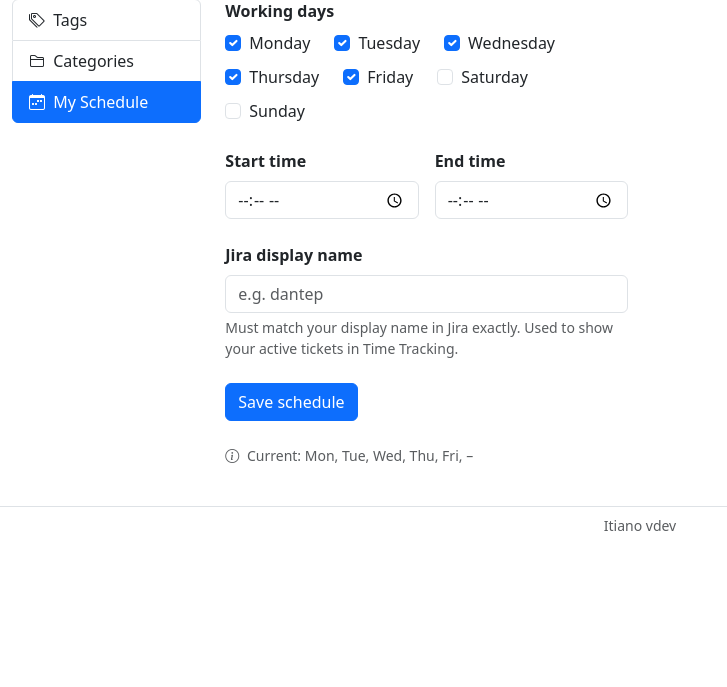
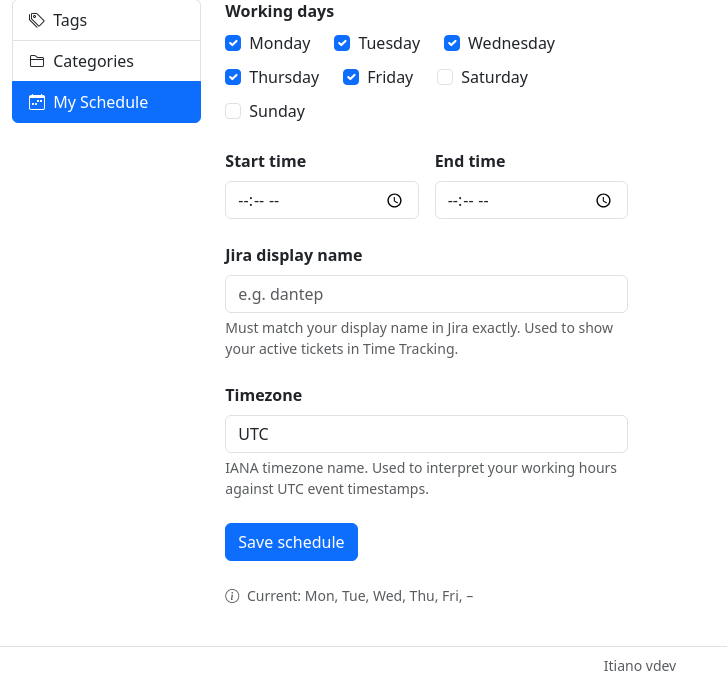
Before and after one commit to danterpaniagua/itiano, a Django app: page /time/schedule/ in a window 1280 px wide. Shown: the part 113-800 px from the top of the page, without its empty margins (0-727 px from the left). Run offline with Django 5.2, Linux system fonts and the light colour scheme; the visitor is signed in with stand-in values (Sample User, id 1); data comes from the database, SQL or seed files in the repository; parts of the project's set-up code (start-up, migrations or seed data) failed here and were passed over.

Commit message:
feat: agrega campo timezone a WorkSchedule con validación IANA y campo en formulario de configuración

```diff
--- a/timetracking/models.py
+++ b/timetracking/models.py
@@ -16,6 +16,7 @@
     start_time = models.TimeField(default='08:00')
     end_time = models.TimeField(default='18:00')
     jira_username = models.CharField(max_length=200, blank=True)
+    timezone = models.CharField(max_length=64, default='UTC')
 
     def __str__(self):
         return f"{self.user.username} schedule"
--- a/timetracking/templates/timetracking/schedule_form.html
+++ b/timetracking/templates/timetracking/schedule_form.html
@@ -62,6 +62,14 @@
                 <div class="form-text">Must match your display name in Jira exactly. Used to show your active tickets in Time Tracking.</div>
             </div>
 
+            <div class="mb-4">
+                <label class="form-label fw-semibold">Timezone</label>
+                <input type="text" name="timezone" class="form-control"
+                       value="{{ schedule.timezone }}"
+                       placeholder="e.g. America/New_York">
+                <div class="form-text">IANA timezone name. Used to interpret your working hours against UTC event timestamps.</div>
+            </div>
+
             <button type="submit" class="btn btn-primary">Save schedule</button>
         </form>
 
--- a/timetracking/views.py
+++ b/timetracking/views.py
@@ -443,6 +443,14 @@
         for attr, _ in self.DAYS:
             setattr(schedule, attr, attr in request.POST)
         schedule.jira_username = request.POST.get('jira_username', '').strip()
+        tz = request.POST.get('timezone', 'UTC').strip() or 'UTC'
+        try:
+            import zoneinfo
+            zoneinfo.ZoneInfo(tz)
+            schedule.timezone = tz
+        except (zoneinfo.ZoneInfoNotFoundError, KeyError):
+            messages.error(request, f'Invalid timezone: {tz}')
+            return self._render(request, schedule)
         start = request.POST.get('start_time', '').strip()
         end = request.POST.get('end_time', '').strip()
         import datetime as dt
```
Also changed, not shown: timetracking/migrations/0004_workschedule_timezone.py (added).
